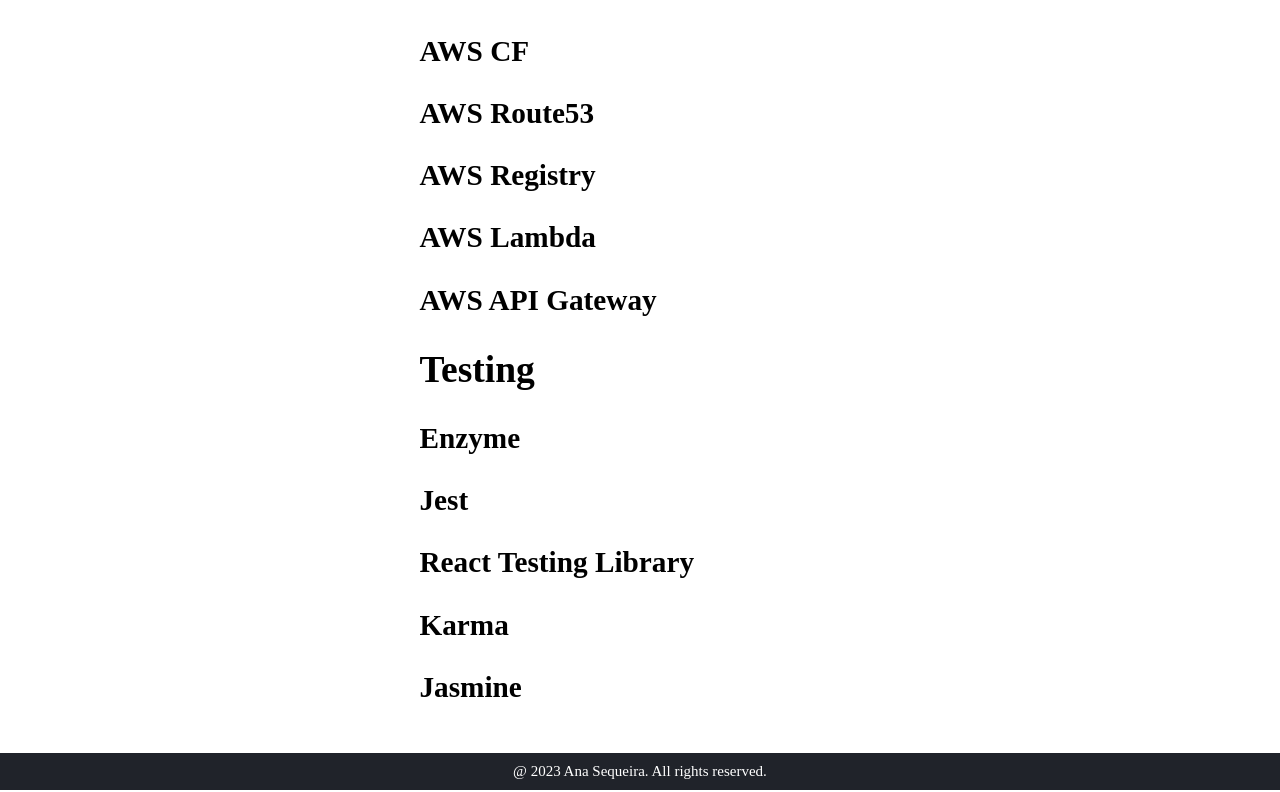
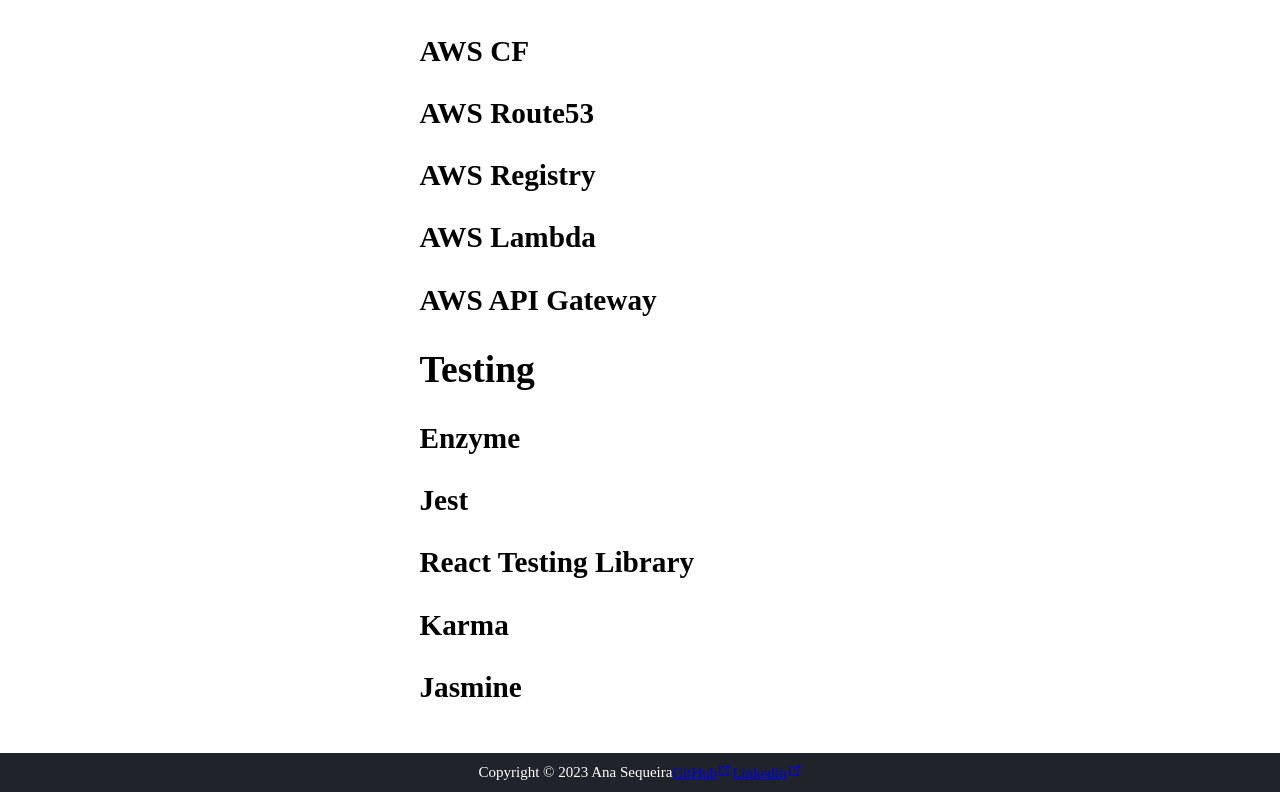
Before and after one commit to acoss22/portfolioreactts, a React (Create React App) app in the folder portfolioreact/: page / in a window 1280 px wide. Shown: the part 6018-6810 px from the top of the page. Built offline with nearby package versions, Linux system fonts and the light colour scheme.

Commit message:
feat: footer with links

```diff
--- a/portfolioreact/src/global/ui-components/footer/FooterComponent.tsx
+++ b/portfolioreact/src/global/ui-components/footer/FooterComponent.tsx
@@ -4,7 +4,69 @@
   return (
     <div className={styles.container}>
       <footer className={styles.footer}>
-        @ 2023 Ana Sequeira. All rights reserved.
+        Copyright © 2023 Ana Sequeira
+        <a
+          href="https://github.com/acoss22"
+          target="_blank"
+          rel="noreferrer"
+          className="css-8l81zy"
+        >
+          GitHub
+          <svg
+            x="0px"
+            y="0px"
+            viewBox="0 0 100 100"
+            width="15"
+            height="15"
+            className="css-6na5q4"
+          >
+            <path
+              fill="currentColor"
+              d="
+      M18.8,85.1h56l0,0c2.2,0,4-1.8,4-4v-32h-8v28h-48v-48h28v-8h-32l0,
+      0c-2.2,0-4,1.8-4,4v56C14.8,83.3,16.6,85.1,18.8,85.1z
+    "
+            ></path>
+            <polygon
+              fill="currentColor"
+              points="
+      45.7,48.7 51.3,54.3 77.2,28.5 77.2,37.2 85.2,37.2 85.2,14.9 62.8,
+      14.9 62.8,22.9 71.5,22.9
+      "
+            ></polygon>
+          </svg>
+        </a>
+        <a
+          href="https://www.linkedin.com/in/acoss/"
+          target="_blank"
+          rel="noreferrer"
+          className="css-8l81zy"
+        >
+          Linkedin
+          <svg
+            x="0px"
+            y="0px"
+            viewBox="0 0 100 100"
+            width="15"
+            height="15"
+            className="css-6na5q4"
+          >
+            <path
+              fill="currentColor"
+              d="
+      M18.8,85.1h56l0,0c2.2,0,4-1.8,4-4v-32h-8v28h-48v-48h28v-8h-32l0,
+      0c-2.2,0-4,1.8-4,4v56C14.8,83.3,16.6,85.1,18.8,85.1z
+    "
+            ></path>
+            <polygon
+              fill="currentColor"
+              points="
+      45.7,48.7 51.3,54.3 77.2,28.5 77.2,37.2 85.2,37.2 85.2,14.9 62.8,
+      14.9 62.8,22.9 71.5,22.9
+      "
+            ></polygon>
+          </svg>
+        </a>
       </footer>
     </div>
   );
```
